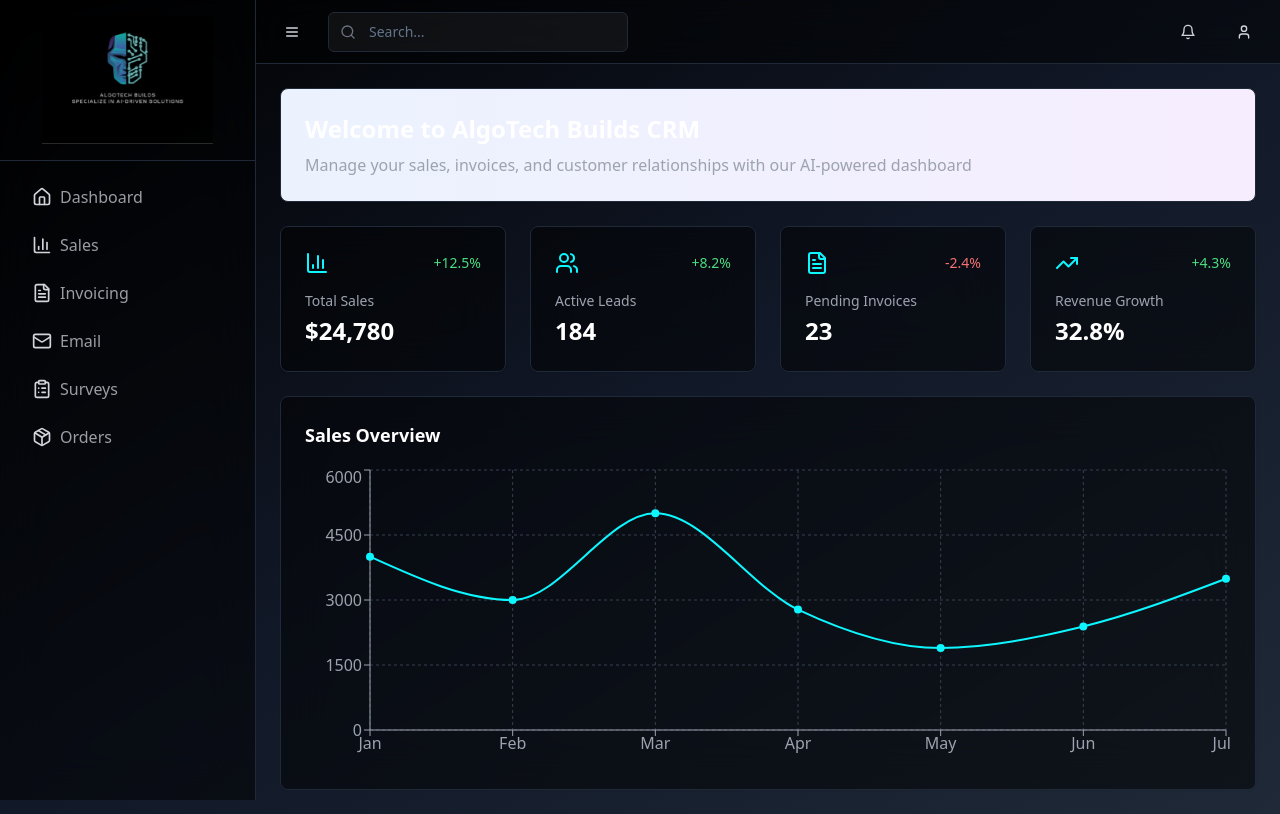
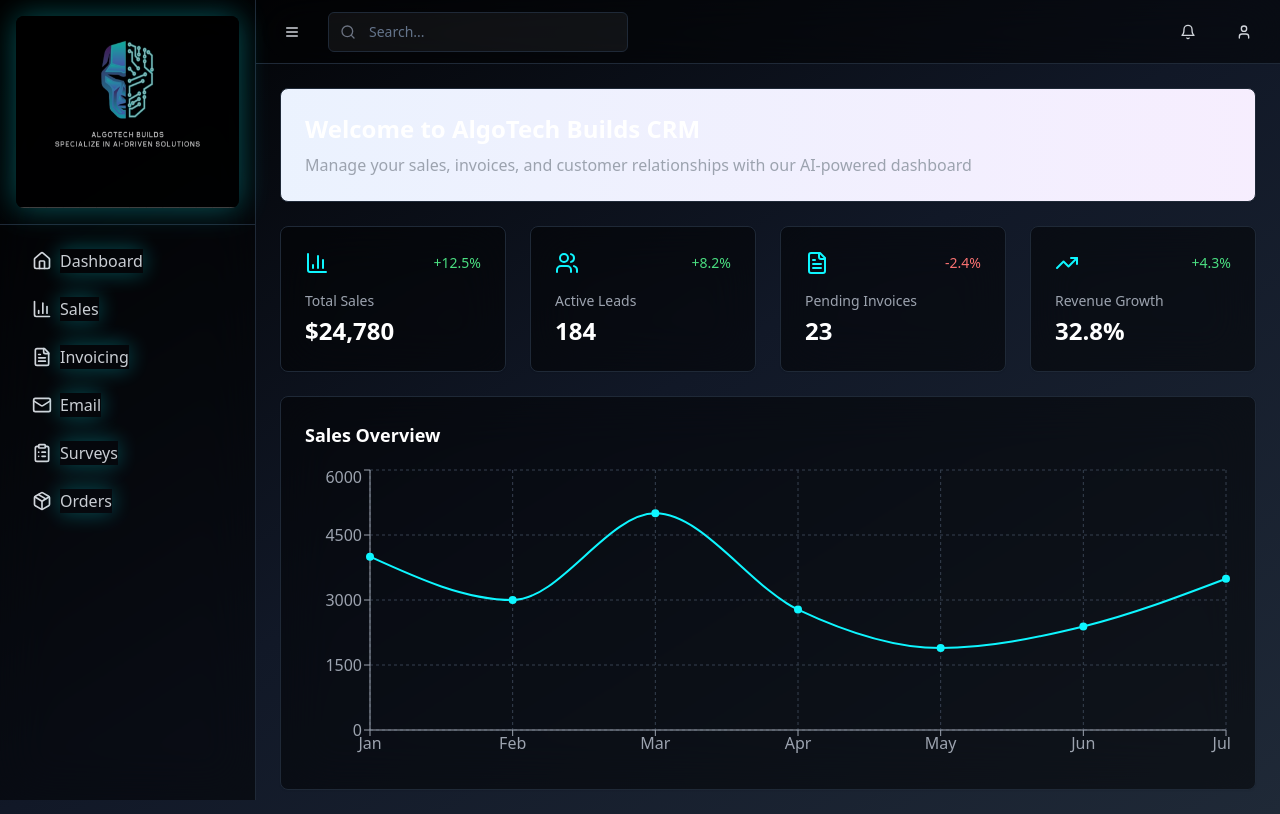
Before and after one commit to TaverNxyz/admin-dashboard, a React (Vite) app: page / in a window 1280 px wide. Built offline with nearby package versions, Linux system fonts and the light colour scheme.

Commit message:
Increase Logo Size and Glow Effect
Updated the logo size to XXXXXXXLLL and added a slow glow effect to enhance its visibility and aesthetics.
[skip gpt_engineer]

```diff
--- a/src/components/layout/Sidebar.tsx
+++ b/src/components/layout/Sidebar.tsx
@@ -30,7 +30,7 @@ export const Sidebar = ({
           <img
             src="/lovable-uploads/4a0b7229-c6d6-4c70-81c7-f3b656a33bdb.png"
             alt="AlgoTech Builds"
-            className="h-32 w-auto mx-auto animate-[pulse_4s_cubic-bezier(0.4,0,0.6,1)_infinite] hover:animate-none transition-all duration-300"
+            className="h-48 w-auto mx-auto animate-pulse-slow hover:animate-none transition-all duration-300 shadow-cyan-glow rounded-lg"
           />
         </div>
         <nav className="flex-1 p-4">
--- a/tailwind.config.ts
+++ b/tailwind.config.ts
@@ -28,14 +28,14 @@ export default {
           to: { height: "0" },
         },
         pulse: {
-          '0%, 100%': { opacity: '1' },
-          '50%': { opacity: '0.5' },
+          '0%, 100%': { opacity: '1', boxShadow: '0 0 20px rgba(14, 246, 255, 0.3)' },
+          '50%': { opacity: '0.5', boxShadow: '0 0 40px rgba(14, 246, 255, 0.6)' },
         },
       },
       animation: {
         "accordion-down": "accordion-down 0.2s ease-out",
         "accordion-up": "accordion-up 0.2s ease-out",
-        'pulse-slow': 'pulse 2s cubic-bezier(0.4, 0, 0.6, 1) infinite',
+        'pulse-slow': 'pulse 6s cubic-bezier(0.4, 0, 0.6, 1) infinite',
       },
       boxShadow: {
         'cyan-glow': '0 0 20px rgba(14, 246, 255, 0.3)',
```
